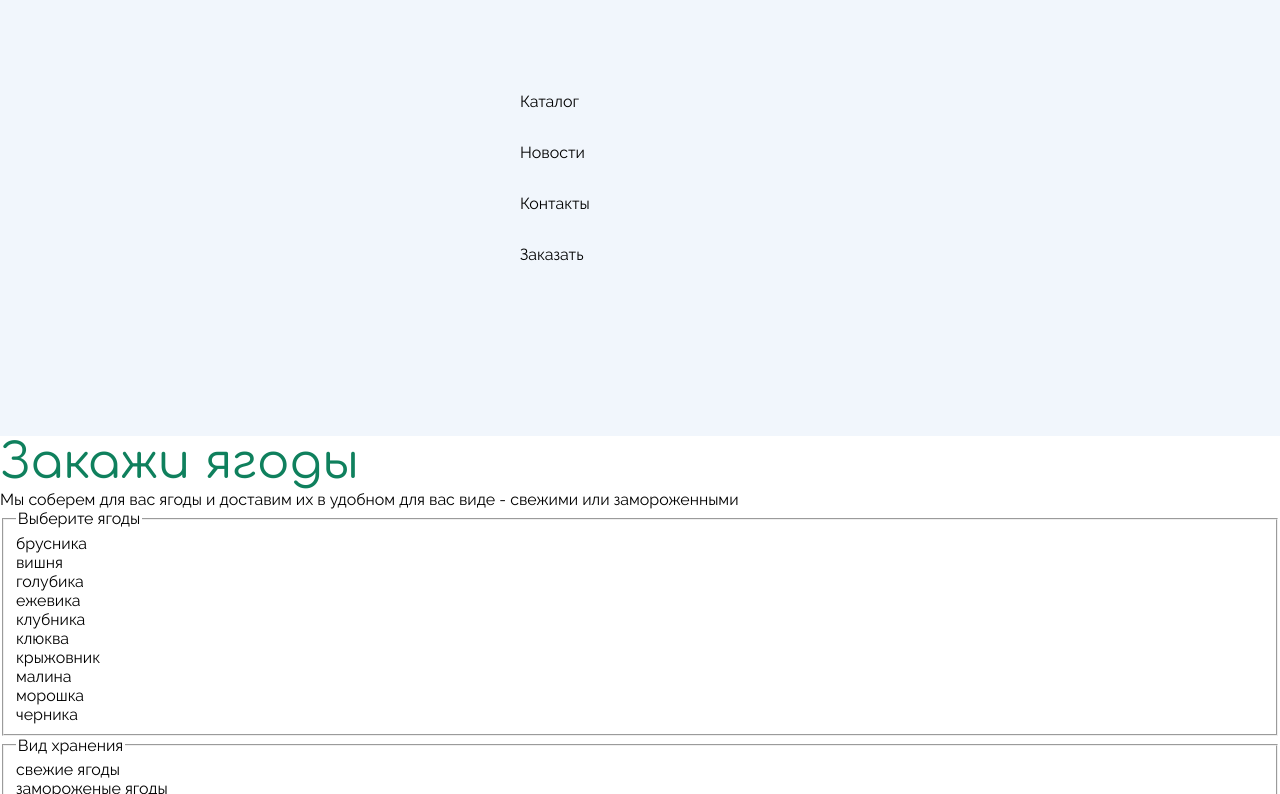
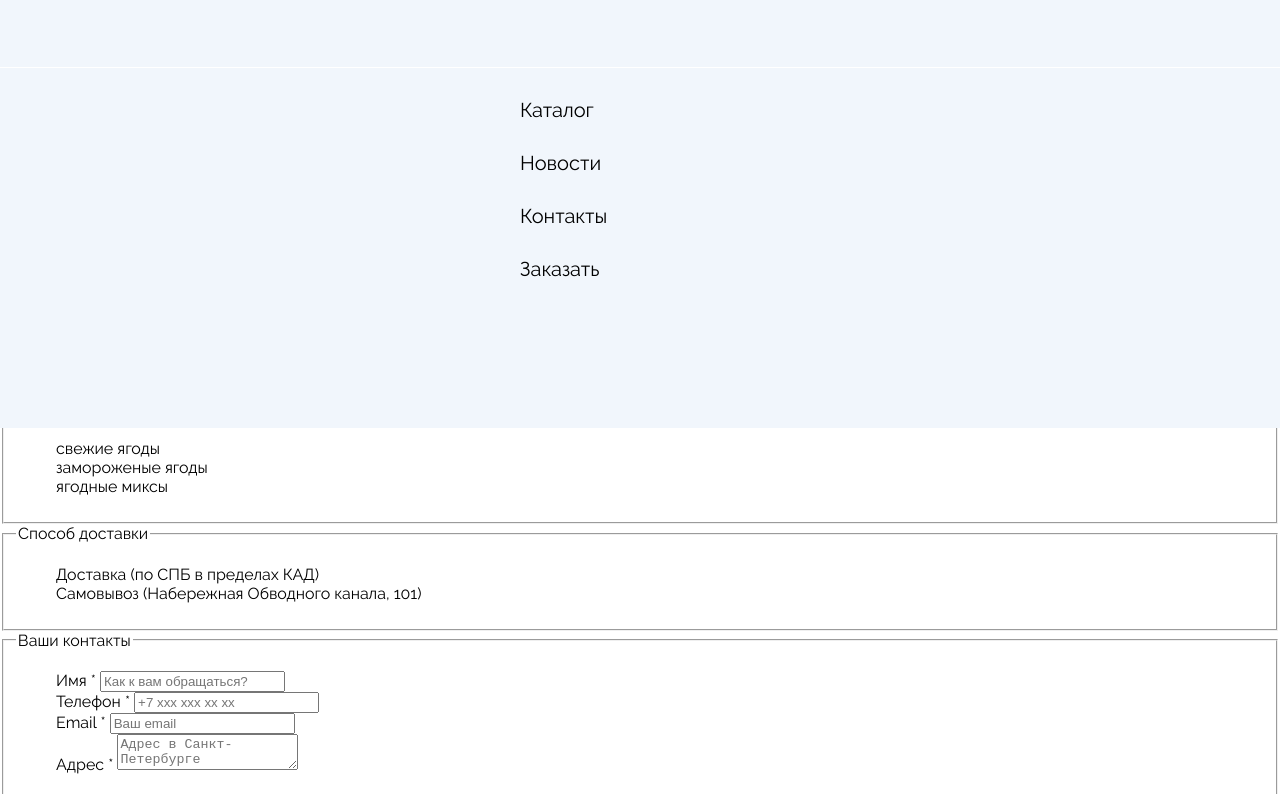
Before and after one commit to koshshshka-ann/berries, a website: page source/form.html in a window 1280 px wide. Both pictures are taken after a click on the button "Открыть меню". Shown: the top 794 px of the page. Drawn offline with nearby package versions, Linux system fonts and the light colour scheme; files that its build step writes are made by us from their sources; files whose address does not match are found by name.

Commit message:
Сверстала мобильную версию с JS

```diff
--- a/source/js/menu.js
+++ b/source/js/menu.js
@@ -1,19 +1,14 @@
-(function () {
-  const button = document.querySelector(".main-nav__toggle");
-  const mainNav = document.querySelector(".main-nav");
-  const mainContainer = document.querySelector(".main-container");
+let navMain = document.querySelector('.main-nav');
+let navToggle = document.querySelector('.main-nav__toggle');
 
-  mainNav.classList.remove("main-nav--nojs");
-  mainContainer.classList.remove("main-container--nojs");
-  mainNav.classList.add("main-nav--closed");
+navMain.classList.remove('main-nav--nojs');
 
-  button.addEventListener("click", () => {
-    if (mainNav.classList.contains("main-nav--opened")) {
-      mainNav.classList.remove("main-nav--opened")
-      mainNav.classList.add("main-nav--closed");
-    } else {
-      mainNav.classList.remove("main-nav--closed")
-      mainNav.classList.add("main-nav--opened");
-    }
-  });
-})();
+navToggle.addEventListener('click', function () {
+  if (navMain.classList.contains('main-nav--closed')) {
+    navMain.classList.remove('main-nav--closed');
+    navMain.classList.add('main-nav--opened');
+  } else {
+    navMain.classList.add('main-nav--closed');
+    navMain.classList.remove('main-nav--opened');
+  }
+});
--- a/source/sass/blocks/main-nav.scss
+++ b/source/sass/blocks/main-nav.scss
@@ -1,8 +1,39 @@
 .main-nav {
   background-color: $background-medium;
+  position: relative;
+  z-index: 1;
+
+  &--opened .main-nav__burger {
+    display: none;
+  }
+
+  &--opened .main-nav__list-wrapper {
+    background-color: $background-medium;
+    position: absolute;
+    top: 68px;
+    left: 0;
+    z-index: -1;
+  }
+
+  &--closed .main-nav__cross {
+    display: none;
+  }
+
+  &--closed .main-nav__burger {
+    display: block;
+  }
+
+  &--closed .main-nav__list-wrapper {
+    display: none;
+  }
 
   &--nojs .main-nav__toggle {
     display: none;
+  }
+
+  &--nojs .main-nav__list-wrapper {
+    display: block;
+    position: static;
   }
 }
 
@@ -15,7 +46,7 @@
 }
 
 .main-nav__mobile-wrapper {
-  width: 264px;
+  width: 280px;
   margin: 0 auto;
   display: flex;
   justify-content: space-between;
@@ -24,8 +55,8 @@
 .main-nav__logo-link {
   display: inline-block;
   padding-top: 4px;
-  padding-left: 7px;
-  padding-right: 7px;
+  padding-left: 15px;
+  padding-right: 15px;
 
   &:hover .main-nav__logo-fill {
     color: $adding-light-green;
@@ -49,37 +80,54 @@
 }
 
 .main-nav__toggle {
+  box-sizing: border-box;
+  padding-top: 10px;
+  padding-left: 8px;
+  padding-right: 8px;
+  padding-bottom: 8px;
   background-color: $background-medium;
   border: none;
-  padding: 0;
-  padding-top: 5px;
   cursor: pointer;
 
-  &:hover .main-nav__burger {
+  &:hover .main-nav__burger,
+  &:hover .main-nav__cross {
     fill: $adding-light-green;
   }
 
-  &:active .main-nav__burger {
+  &:active .main-nav__burger,
+  &:active .main-nav__cross {
     fill: $adding-pale-green;
+  }
+
+  &:focus {
+    outline-color: $accent-green;
   }
 }
 
-.main-nav__burger {
+.main-nav__burger,
+.main-nav__cross {
   fill: $accent-green;
 }
 
 .main-nav__list-wrapper {
+  width: 100%;
+  min-height: 360px - 16px;
+  padding-top: 16px;
+}
+
+.main-nav__list {
   width: 264px;
-  min-height: 360px;
   margin: 0 auto;
-  padding-top: 16px;
+  padding: 0;
 }
 
 .main-nav__link {
   display: block;
-  padding-top: 16px;
-  padding-bottom: 16px;
+  padding-top: 15px;
+  padding-bottom: 15px;
   padding-left: 12px;
+  font-size: 20px;
+  line-height: 23px;
   color: $text-black;
 
   &:hover {
--- a/source/sass/blocks/page-body.scss
+++ b/source/sass/blocks/page-body.scss
@@ -8,8 +8,6 @@
   position: relative;
 
   & ul {
-    margin: 0;
-    padding: 0;
     list-style-type: none;
   }
 
```
Also changed, not shown: source/index.html (+5 -2 lines), source/img/icons/sprite/icon-burger-menu.svg, source/img/icons/sprite/icon-close-menu.svg.
